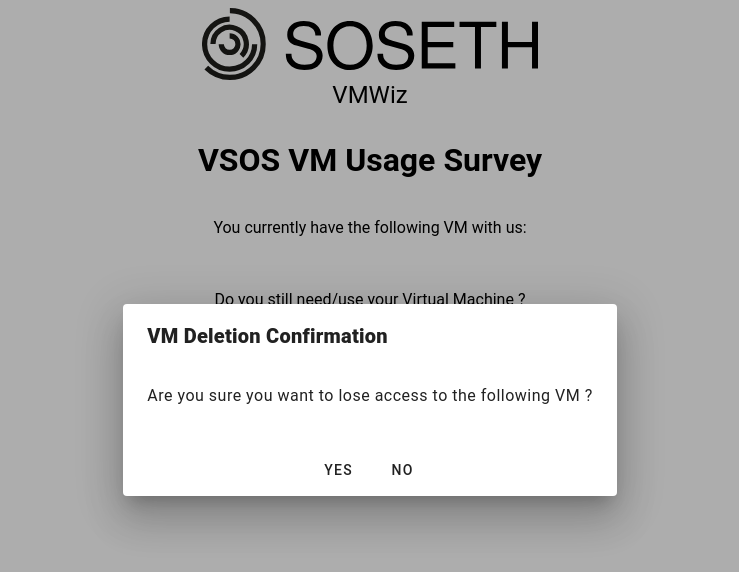
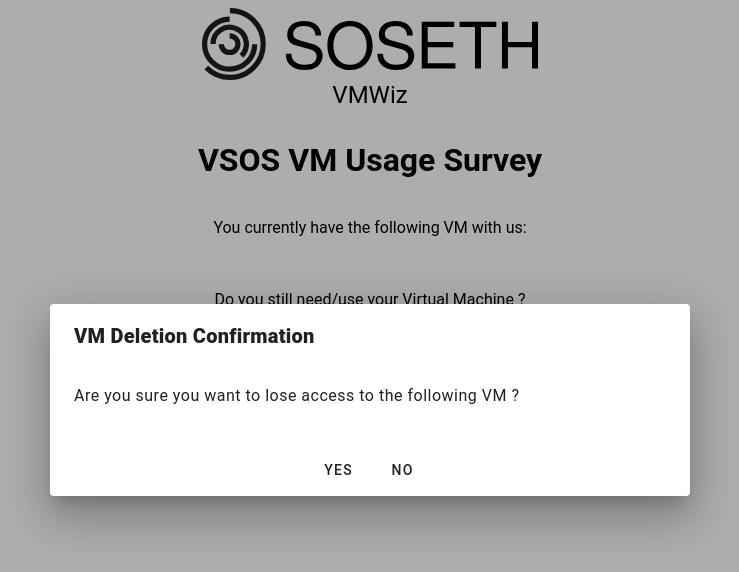
Before and after one commit to cerfedino/VMWiz, a Vue app in the folder vmwiz-frontend/: page /survey in a window 1280 px wide. Both pictures are taken after a click on the button "NO". Shown: the top 572 px of the page, without its empty margins (270-1009 px from the left). Built offline with nearby package versions, Linux system fonts and the light colour scheme; no server answers.

Commit message:
Fixed dialog dismissal by clicking outside area

```diff
--- a/vmwiz-frontend/src/views/AdminConsoleView.vue
+++ b/vmwiz-frontend/src/views/AdminConsoleView.vue
@@ -1,6 +1,6 @@
 <template>
-    <v-dialog v-model="dialogOpen" class="w-100 h-100">
-        <v-card class="w-50 ma-auto" :loading="dialogLoading">
+    <v-dialog v-model="dialogOpen" class="w-50 h-50">
+        <v-card class="w-100 h-100 ma-auto" :loading="dialogLoading">
             <template v-slot:loader="{ isActive }">
                 <v-progress-linear
                     :active="isActive"
--- a/vmwiz-frontend/src/views/PollView.vue
+++ b/vmwiz-frontend/src/views/PollView.vue
@@ -1,6 +1,6 @@
 <template>
-    <v-dialog :persistent="submitted" v-model="showSubmitted">
-        <v-card class="ma-auto" max-width="50%">
+    <v-dialog :persistent="submitted" v-model="showSubmitted" max-width="50%">
+        <v-card class="w-100 h-100 ma-auto">
             <v-card-text>
                 <template v-if="submitted">
                     <h2 class="text-center">Thank you!</h2>
@@ -29,8 +29,8 @@
             </template>
         </v-card>
     </v-dialog>
-    <v-dialog v-model="showConfirmation">
-        <v-card :loading="dialogLoading" max-width="50%" class="ma-auto">
+    <v-dialog v-model="showConfirmation" max-width="50%">
+        <v-card :loading="dialogLoading" class="w-100 h-100 ma-auto">
             <template v-slot:loader="{ isActive }">
                 <v-progress-linear
                     :active="isActive"
```
